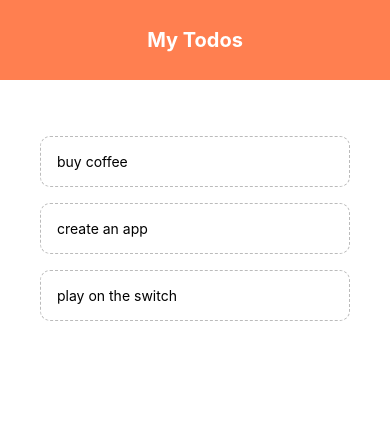
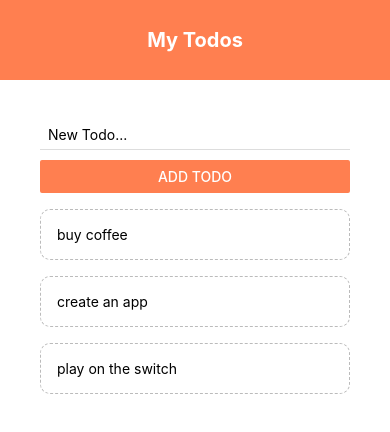
Before and after one commit to gabusdev/R-Native-Tutorial, a React Native app: screen / in a window 390 px wide. Shown: the top 432 px of the page. Built offline with nearby package versions, Linux system fonts and the light colour scheme.

Commit message:
Added a functional form for new todos

```diff
--- a/App.tsx
+++ b/App.tsx
@@ -1,4 +1,4 @@
-import { StatusBar } from "expo-status-bar";
+// import { StatusBar } from "expo-status-bar";
 import { useState } from "react";
 import {
   TouchableOpacity,
@@ -9,6 +9,7 @@ import {
 } from "react-native";
 import Header from "./components/Header";
 import TodoItem from "./components/TodoItem";
+import TodoForm from "./components/TodoForm";
 
 export default function App() {
   const [todos, setTodos] = useState([
@@ -21,11 +22,16 @@ export default function App() {
     setTodos((prev) => prev.filter((t) => t.key != key));
   };
 
+  const submitHandler = (text: string) => {
+    const newTodo = { text: text, key: Math.random().toString() };
+    setTodos([newTodo, ...todos]);
+  };
+
   return (
     <View style={styles.container}>
       <Header />
       <View style={styles.content}>
-        {/* Todo Form */}
+        <TodoForm handler={submitHandler} />
         <FlatList
           data={todos}
           renderItem={({ item }) => (
--- /dev/null
+++ b/components/TodoForm.tsx
@@ -0,0 +1,37 @@
+import { FunctionComponent, useState } from "react";
+import { Button, StyleSheet, Text, TextInput, View } from "react-native";
+
+interface TodoFormProps {
+  handler: Function;
+}
+
+const TodoForm: FunctionComponent<TodoFormProps> = ({ handler }) => {
+  const [todo, setTodo] = useState("");
+
+  const changeHandler = (text: string) => {
+    setTodo(text);
+  };
+
+  return (
+    <View>
+      <TextInput
+        style={styles.input}
+        placeholder='New Todo...'
+        onChangeText={changeHandler}
+      />
+      <Button onPress={() => handler(todo)} color='coral' title='Add Todo' />
+    </View>
+  );
+};
+
+const styles = StyleSheet.create({
+  input: {
+    marginBottom: 10,
+    paddingHorizontal: 8,
+    paddingVertical: 6,
+    borderBottomWidth: 1,
+    borderBottomColor: "#ddd",
+  },
+});
+
+export default TodoForm;
```
